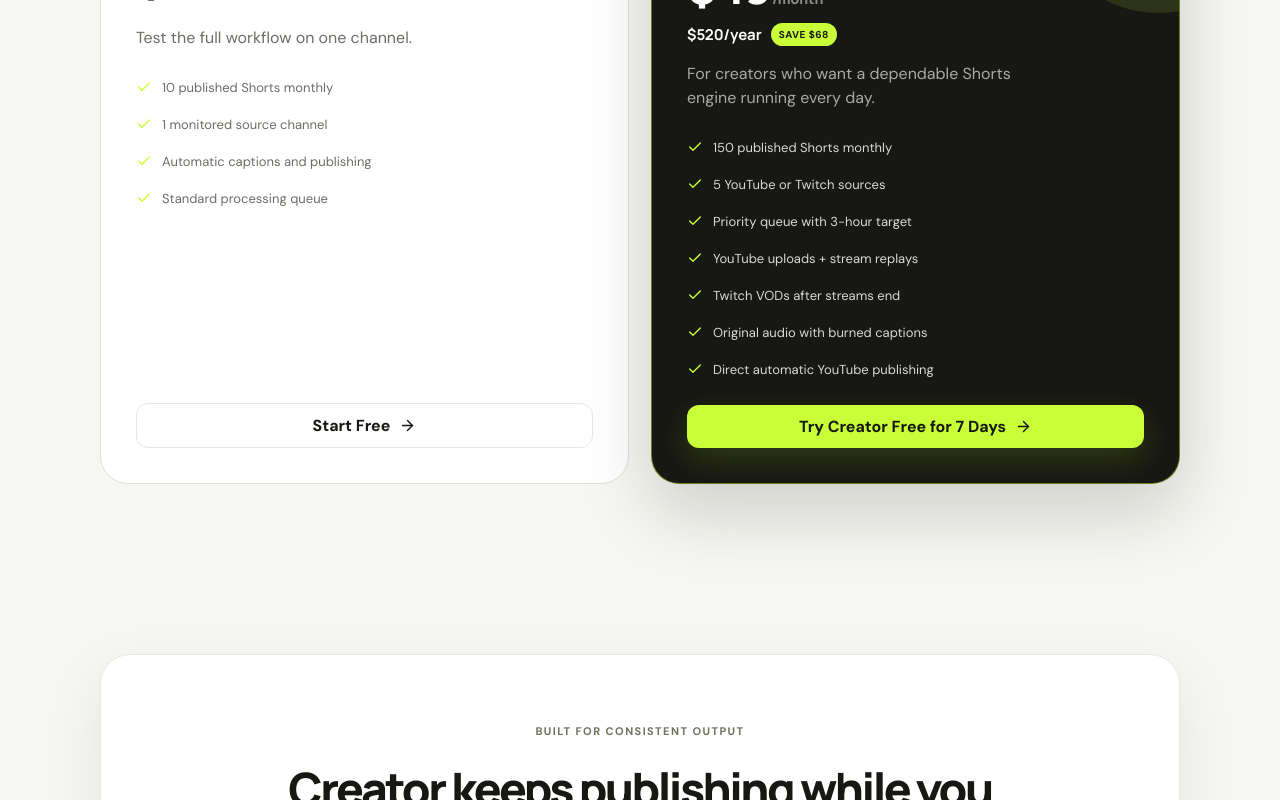
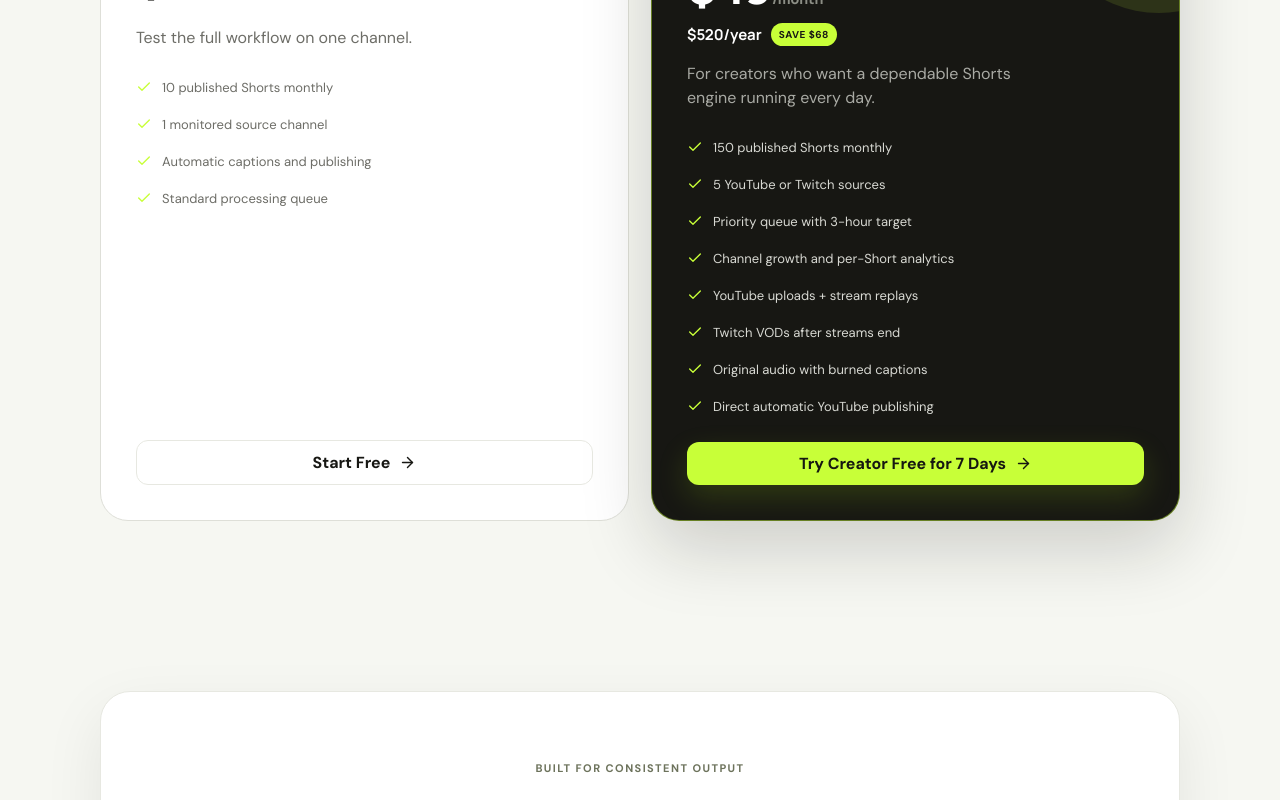
Before and after one commit to orbitwebsites-cloud/clipforge-cli, a Next.js app in the folder saas/: page / in a window 1280 px wide. Shown: the part 1980-2780 px from the top of the page. Built offline with nearby package versions, Linux system fonts and the light colour scheme.

Commit message:
Market channel analytics on Creator plan

```diff
--- a/saas/app/page.tsx
+++ b/saas/app/page.tsx
@@ -43,7 +43,7 @@ export default function HomePage() {
       <section className="pricing-section" id="pricing">
         <div><p className="overline">Simple pricing</p><h2>Choose how fast you want to grow.</h2><p className="pricing-intro">Start free. Upgrade when Shorts become part of your growth engine.</p></div>
         <article className="price-card free-plan"><div><span>Free</span><h3>$0<small>/month</small></h3><p>Test the full workflow on one channel.</p><ul><li><Check /> 10 published Shorts monthly</li><li><Check /> 1 monitored source channel</li><li><Check /> Automatic captions and publishing</li><li><Check /> Standard processing queue</li></ul></div><Link className="button button-ghost" href="/sign-up">Start Free <ArrowRight size={17} /></Link></article>
-        <article className="price-card creator-plan"><div><span className="popular-label"><Zap /> Most popular</span><h3>$49<small>/month</small></h3><div className="annual-offer"><b>$520/year</b><span>Save $68</span></div><p>For creators who want a dependable Shorts engine running every day.</p><ul><li><Check /> 150 published Shorts monthly</li><li><Check /> 5 YouTube or Twitch sources</li><li><Check /> Priority queue with 3-hour target</li><li><Check /> YouTube uploads + stream replays</li><li><Check /> Twitch VODs after streams end</li><li><Check /> Original audio with burned captions</li><li><Check /> Direct automatic YouTube publishing</li></ul></div><Link className="button button-primary" href="/sign-up">Try Creator Free for 7 Days <ArrowRight size={17} /></Link></article>
+        <article className="price-card creator-plan"><div><span className="popular-label"><Zap /> Most popular</span><h3>$49<small>/month</small></h3><div className="annual-offer"><b>$520/year</b><span>Save $68</span></div><p>For creators who want a dependable Shorts engine running every day.</p><ul><li><Check /> 150 published Shorts monthly</li><li><Check /> 5 YouTube or Twitch sources</li><li><Check /> Priority queue with 3-hour target</li><li><Check /> Channel growth and per-Short analytics</li><li><Check /> YouTube uploads + stream replays</li><li><Check /> Twitch VODs after streams end</li><li><Check /> Original audio with burned captions</li><li><Check /> Direct automatic YouTube publishing</li></ul></div><Link className="button button-primary" href="/sign-up">Try Creator Free for 7 Days <ArrowRight size={17} /></Link></article>
       </section>
 
       <section className="creator-proof">
```
